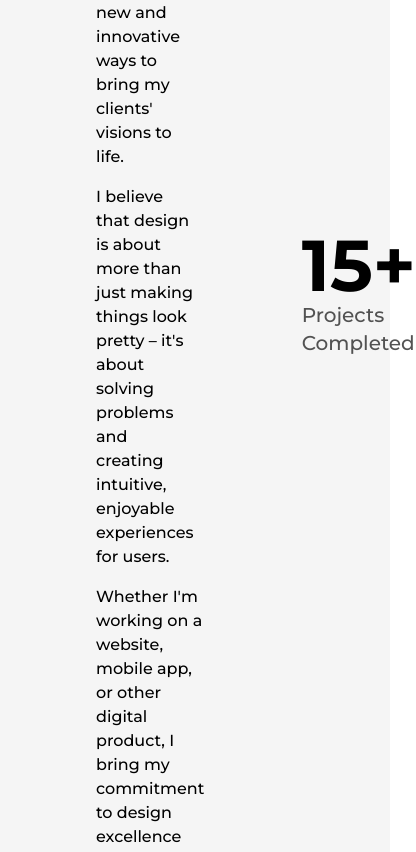
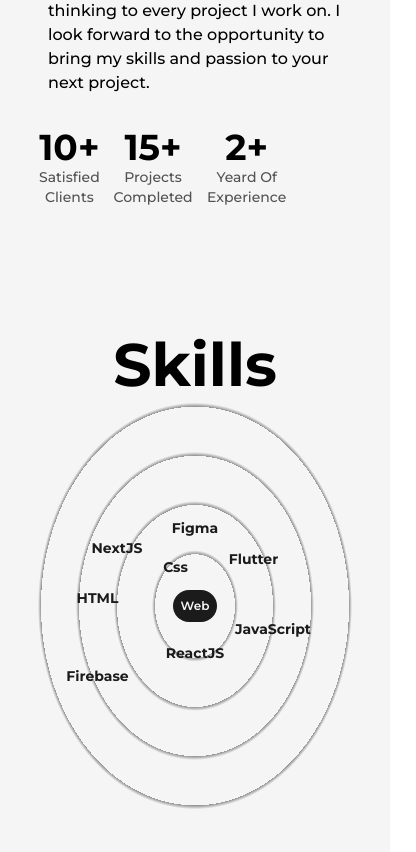
Before and after one commit to oli-mac/3D_portfolio, a Next.js app: page /About in a window 390 px wide. Shown: the part 1129-1981 px from the top of the page, 416 px wide, since content can reach past the window. Built offline with nearby package versions, Linux system fonts and the light colour scheme.

Commit message:
responsiveness

```diff
--- a/src/components/Skills.js
+++ b/src/components/Skills.js
@@ -5,7 +5,8 @@
 
   return (
         <motion.div className='flex items-center justify-center rounded-full font-semibold bg-dark text-light py-3 px-6 shadow-dark cursor-pointer
-        absolute dark:text-dark dark:bg-light'
+        absolute dark:text-dark dark:bg-light lg:py-2 lg:px-4 md:text-sm md:py-1.5 md:px-3 xs:bg-transparent xs:dark:bg-transparent
+        xs:text-dark xs:dark:text-light xs:font-bold'
           whileHover={{scale: 1.05}}
           initial={{x:0, y:0}}
           whileInView={{x:x, y:y, transition:{duration: 1.5}}}
@@ -21,11 +22,16 @@
 const Skills = () => {
   return (
     <>
-        <h2 className='font-bold text-8xl mt-64 w-full text-center'>Skills</h2>
-        <div className='w-full h-screen relative flex items-center justify-center rounded-full bg-circularLight dark:bg-circularDark'>
-        <motion.div className='flex items-center justify-center rounded-full font-semibold bg-dark text-light p-8 shadow-dark cursor-pointer
-        dark:text-dark dark:bg-light
-         '
+        <h2 className='font-bold text-8xl mt-64 w-full text-center md:text-6xl md:mt-32'>Skills</h2>
+        <div className='w-full h-screen relative flex items-center justify-center rounded-full bg-circularLight dark:bg-circularDark
+        lg:h-[80vh] sm:h-[60vh] xs:h-[50vh]
+        lg:bg-circularLightLg lg:dark:bg-circularDarkLg
+        md:bg-circularLightMd md:dark:bg-circularDarkMd
+        sm:bg-circularLightSm sm:dark:bg-circularDarkSm
+        '>
+        <motion.div className='flex items-center justify-center rounded-full font-semibold bg-dark
+        text-light p-8 shadow-dark cursor-pointer dark:text-dark dark:bg-light
+         lg:p-6  md:p-4 xs:text-xs xs:p-2'
           whileHover={{scale: 1.05}}
 
           >
--- a/src/pages/About.js
+++ b/src/pages/About.js
@@ -46,13 +46,14 @@
             <meta name="description" content="About me" />
         </Head>
         <main className='flex w-full flex-col items-center justify-center mb-16 dark:text-light'>
-            <Layout className='pt-16 px-0'>
-                 <AnimatedText text='Passion Fuels Purpose! ' className='mb-16'/>
-                <div className='grid w-full grid-cols-8 gap-16'>
-                    <div className='col-span-3 flex ml-16 flex-col items-start justify-start'>
+            <Layout className='pt-16 '>
+                 <AnimatedText text='Passion Fuels Purpose! ' className='mb-16 lg:!text-7xl sm:!text-6xl xs:!text-4xl sm:mb-8'/>
+                <div className='grid w-full grid-cols-8 gap-16 sm:gap-8'>
+                    <div className='col-span-3 flex ml-4 flex-col items-start justify-start xl:col-span-4 md:order-2 md:col-span-8'>
                         <h2 className='mb-4 text-lg font-bold uppercase text-dark/75 dark:text-light' > About Me</h2>
                         <p className='font-medium'>
-                            Hi, I'm CodeBucks, a web developer and UI/UX designer with a passion for creating beautiful, functional,
+                            {/* ===================================================== */}
+                            Hi, I'm Olyad Mulugeta, a web developer, UI/UX designer and Software Engener with a passion for creating beautiful, functional,
                             and user-centered digital experiences. With 4 years of experience in the field. I am always looking for
                             new and innovative ways to bring my clients' visions to life.
                         </p>
@@ -66,7 +67,8 @@
                             every project I work on. I look forward to the opportunity to bring my skills and passion to your next project.
                         </p>
                     </div>
-                    <div className=' col-span-3 relative h-max rounded-2xl border-2 border-solid border-dark bg-light p-8 dark:bg-dark dark:border-light'>
+                    <div className=' col-span-3 relative h-max rounded-2xl border-2 border-solid border-dark bg-light p-8 dark:bg-dark dark:border-light
+                    xl:col-span-4 md:order-1 md:col-span-8'>
                         <div className='absolute top-0 -right-3 -z-10 w-[102%] h-[103%] rounded-[2rem] bg-dark dark:bg-light'/>
                         <Image src={ProfilePic} alt="olyad Mulugeta" className="w-full h-auto rounded-2xl"
                         priority
@@ -74,19 +76,19 @@
                         (max-width:1200px) 50vw,33vw
                         '/>
                     </div>
-                    <div className="col-span-2 flex flex-col items-end justify-between mr-16">
+                    <div className="col-span-2 flex flex-col items-end justify-between mr-16 xl:col-span-8 xl:flex-row xl:items-center md:order-3">
 
-                        <div className='flex flex-col items-end justify-center'>
-                            <span className='inline-block text-7xl font-bold'><AnimatedNumbers value={10}/>+</span>
-                            <h2 className='text-xl font-medium capitalize text-dark/75 dark:text-light/75'>Satisfied clients</h2>
+                        <div className='flex flex-col items-end justify-center xl:items-center'>
+                            <span className='inline-block text-7xl font-bold md:text-6xl sm:text-5xl xs:text-4xl'><AnimatedNumbers value={10}/>+</span>
+                            <h2 className='text-xl font-medium capitalize text-dark/75 dark:text-light/75 xl:text-center md:text-lg sm:text-base xs:text-sm'>Satisfied clients</h2>
                         </div>
-                        <div className='flex flex-col items-end justify-center'>
-                            <span className='inline-block text-7xl font-bold'><AnimatedNumbers value={15}/>+</span>
-                            <h2 className='text-xl font-medium capitalize text-dark/75 dark:text-light/75'>Projects Completed</h2>
+                        <div className='flex flex-col items-end justify-center xl:items-center'>
+                            <span className='inline-block text-7xl font-bold md:text-6xl sm:text-5xl xs:text-4xl'><AnimatedNumbers value={15}/>+</span>
+                            <h2 className='text-xl font-medium capitalize text-dark/75 dark:text-light/75 xl:text-center md:text-lg sm:text-base xs:text-sm'>Projects Completed</h2>
                         </div>
-                        <div className='flex flex-col items-end justify-center'>
-                            <span className='inline-block text-7xl font-bold'><AnimatedNumbers value={2}/>+</span>
-                            <h2 className='text-xl font-medium capitalize text-dark/75 dark:text-light/75'>Yeard Of Experience</h2>
+                        <div className='flex flex-col items-end justify-center xl:items-center'>
+                            <span className='inline-block text-7xl font-bold md:text-6xl sm:text-5xl xs:text-4xl'><AnimatedNumbers value={2}/>+</span>
+                            <h2 className='text-xl font-medium capitalize text-dark/75 dark:text-light/75 xl:text-center md:text-lg sm:text-base xs:text-sm'>Yeard Of Experience</h2>
                         </div>
                     </div>
                 </div>
--- a/tailwind.config.js
+++ b/tailwind.config.js
@@ -25,11 +25,31 @@
       animation: {
         'spin-slow': 'spin 8s linear infinite',
       },
-      backgroundImage:{
-        circularLight: 'repeating-radial-gradient(rgba(0,0,0,0.4) 2px, #f5f5f5 5px, #f5f5f5 100px);',
-        circularDark: 'repeating-radial-gradient(rgba(255,255,255,0.4) 2px, #1b1b1b 8px, #1b1b1b 100px);'
+      backgroundImage: {
+        circularLight:
+            "repeating-radial-gradient(rgba(0,0,0,0.4) 2px,#f5f5f5 5px,#f5f5f5 100px)",
 
-      }
+        circularDark:
+            "repeating-radial-gradient(rgba(255,255,255,0.5) 2px,#1b1b1b 8px,#1b1b1b 100px)",
+
+        circularLightLg:
+            "repeating-radial-gradient(rgba(0,0,0,0.4) 2px,#f5f5f5 5px,#f5f5f5 80px)",
+
+        circularDarkLg:
+            "repeating-radial-gradient(rgba(255,255,255,0.5) 2px,#1b1b1b 8px,#1b1b1b 80px)",
+
+        circularLightMd:
+            "repeating-radial-gradient(rgba(0,0,0,0.4) 2px,#f5f5f5 5px,#f5f5f5 60px)",
+
+        circularDarkMd:
+            "repeating-radial-gradient(rgba(255,255,255,0.5) 2px,#1b1b1b 6px,#1b1b1b 60px)",
+
+        circularLightSm:
+            "repeating-radial-gradient(rgba(0,0,0,0.4) 2px,#f5f5f5 5px,#f5f5f5 40px)",
+
+        circularDarkSm:
+            "repeating-radial-gradient(rgba(255,255,255,0.5) 2px,#1b1b1b 4px,#1b1b1b 40px)",
+    },
     },
     screens: {
       "2xl": { max: "1535px" },
```
